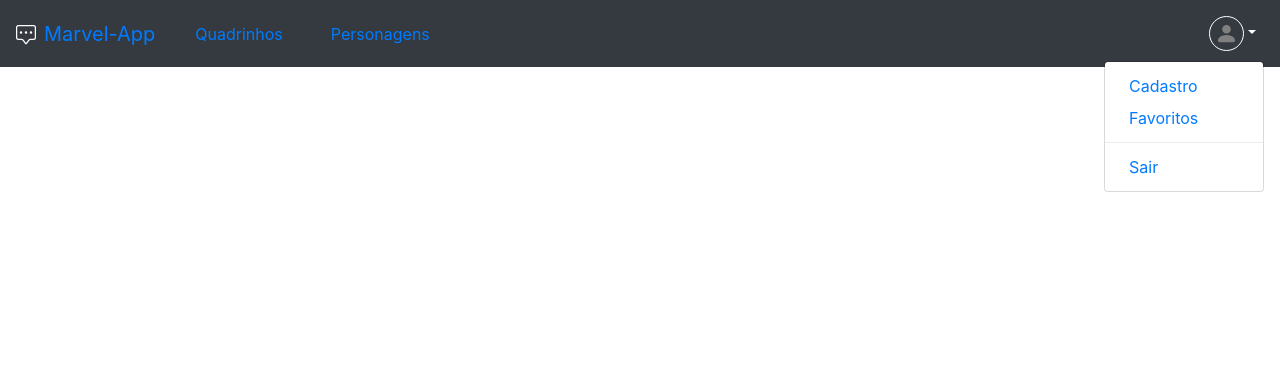
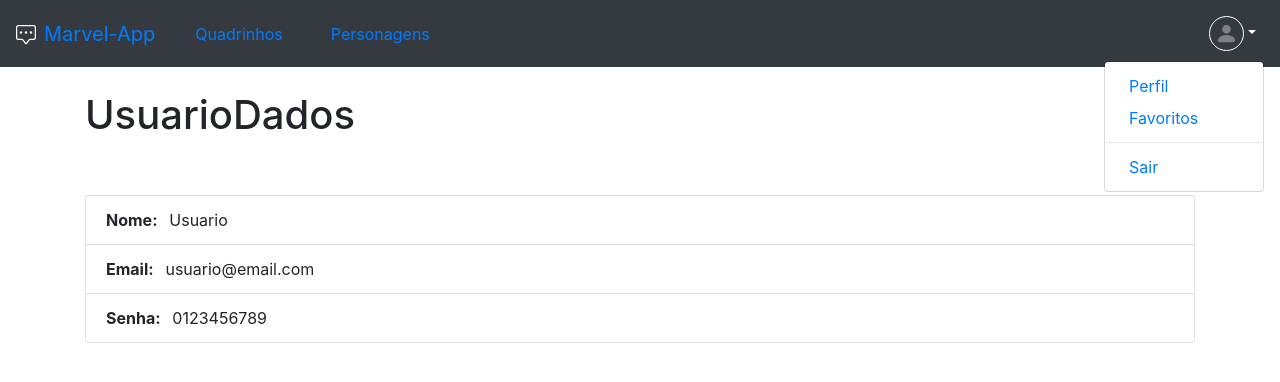
Before and after one commit to otaviohenrique1/marvel_app, a React (Create React App) app: page /usuario/012daws8565 in a window 1280 px wide. Both pictures are taken after a click on the link 1232 px from the left and 33 px from the top of the page. Shown: the top 382 px of the page. Built offline with nearby package versions, Linux system fonts and the light colour scheme.

Commit message:
Commit 6 dos arquivos

```diff
--- a/src/components/Header/index.tsx
+++ b/src/components/Header/index.tsx
@@ -3,6 +3,7 @@ import { Link } from "react-router-dom";
 import { Navbar, Collapse, Nav, NavbarBrand, NavbarToggler, UncontrolledDropdown, DropdownToggle, DropdownMenu, DropdownItem, NavItem } from "reactstrap";
 import { BsChatSquareDots, BsPersonFill } from "react-icons/bs";
 import '../../styles/scss/header/style.scss'
+import apiTeste4 from '../../services/api_teste/api_teste_4';
 
 export default function Header() {
   const [isOpen, setIsOpen] = useState(false);
@@ -34,10 +35,10 @@ export default function Header() {
               </DropdownToggle>
               <DropdownMenu right>
                 <DropdownItem>
-                  <Link className="nav-item-link" to={`/usuario/${'1'}`}>Cadastro</Link>
+                  <Link className="nav-item-link" to={`/usuario/${apiTeste4[0].id}`}>Perfil</Link>
                 </DropdownItem>
                 <DropdownItem>
-                  <Link className="nav-item-link" to={`/favoritos/${'1'}`}>Favoritos</Link>
+                  <Link className="nav-item-link" to={`/favoritos/${apiTeste4[0].id}`}>Favoritos</Link>
                 </DropdownItem>
                 <DropdownItem divider />
                 <DropdownItem>
--- a/src/pages/Quadrinhos/QuadrinhosDados/index.tsx
+++ b/src/pages/Quadrinhos/QuadrinhosDados/index.tsx
@@ -2,7 +2,7 @@ import React, { useEffect, useState } from 'react';
 import { BsHeartFill, BsHeart } from 'react-icons/bs';
 import { useParams } from 'react-router';
 import { Button, Form, ListGroup, ListGroupItem, Row } from 'reactstrap';
-import apiTeste from '../../../services/api_teste/api_teste_2';
+import apiTeste2 from '../../../services/api_teste/api_teste_2';
 
 interface DataMarvelProps {
   title: string;
@@ -32,7 +32,7 @@ export default function QuadrinhosDados() {
   const { id } = useParams<QuadrinhosDadosParamsProps>();
 
   useEffect(() => {
-    let resultado = apiTeste.find((item) => {
+    let resultado = apiTeste2.find((item) => {
       if (item.id === id) {
         setDataMarvel({
           title: item.title,
--- a/src/pages/Usuarios/UsuarioCadastro/index.tsx
+++ b/src/pages/Usuarios/UsuarioCadastro/index.tsx
@@ -20,7 +20,7 @@ export default function CadastroUsuarios() {
           <h1>Cadastro de Usuários</h1>
         </Col>
       </Row>
-      <Form>
+      <Form onSubmit={(e) => e.preventDefault()}>
         <Campo
           className="mt-2"
           htmlFor="nome"
@@ -29,6 +29,7 @@ export default function CadastroUsuarios() {
           nameInput="nome"
           idInput="nome"
           placeholderInput="Digite o nome do usuario"
+          required
         />
         <Campo
           className="mt-2"
@@ -38,6 +39,7 @@ export default function CadastroUsuarios() {
           nameInput="email"
           idInput="email"
           placeholderInput="Digite a email do usuario"
+          required
         />
         <Campo
           className="mt-2"
@@ -47,6 +49,7 @@ export default function CadastroUsuarios() {
           nameInput="senha"
           idInput="senha"
           placeholderInput="Digite a senha do usuario"
+          required
         />
         <ButtonGroup className="mt-5">
           <Button color="primary" type="submit">Salvar</Button>
--- a/src/pages/Usuarios/UsuarioDados/index.tsx
+++ b/src/pages/Usuarios/UsuarioDados/index.tsx
@@ -1,7 +1,63 @@
-import React from 'react';
+import React, { useEffect, useState } from 'react';
+import { useParams } from 'react-router-dom';
+import { Row, ListGroup, ListGroupItem, Col } from 'reactstrap';
+import apiTeste4 from '../../../services/api_teste/api_teste_4';
+
+interface UsuarioDadosProps {
+  id: string;
+  name: string;
+  email: string;
+  senha: string;
+}
+
+interface QuadrinhosDadosParamsProps {
+  id: string;
+}
+
+const dadosIniciais = {
+  id: '',
+  name: '',
+  email: '',
+  senha: ''
+};
 
 export default function UsuarioDados() {
+  const [usuarioDados, setUsuarioDados] = useState<UsuarioDadosProps>(dadosIniciais);
+
+  const { id } = useParams<QuadrinhosDadosParamsProps>();
+
+  useEffect(() => {
+    apiTeste4.find((item) => {
+      if (item.id === id) {
+        setUsuarioDados({
+          id: item.id,
+          name: item.name,
+          email: item.email,
+          senha: item.senha
+        })
+      }
+      return '';
+    });
+  }, [id]);
+
   return (
-    <h1>UsuarioDados</h1>
+    <Row>
+      <Col md={12} className="mt-4 mb-5">
+        <h1>UsuarioDados</h1>
+      </Col>
+      <Col md={12}>
+        <ListGroup>
+          <ListGroupItem>
+            <span className='mr-2' style={{fontWeight: 'bold'}}> Nome: </span>{usuarioDados.name}
+          </ListGroupItem>
+          <ListGroupItem>
+            <span className='mr-2' style={{fontWeight: 'bold'}}>Email: </span>{usuarioDados.email}
+          </ListGroupItem>
+          <ListGroupItem>
+            <span className='mr-2' style={{fontWeight: 'bold'}}>Senha: </span>{usuarioDados.senha}
+          </ListGroupItem>
+        </ListGroup>
+      </Col>
+    </Row>
   );
 }
--- a/src/pages/routes.tsx
+++ b/src/pages/routes.tsx
@@ -23,7 +23,7 @@ export default function Routes() {
             <Route component={PersonagemDados} path="/personagens/:id" />
             <Route component={QuadrinhosLista} path="/quadrinhos" exact />
             <Route component={QuadrinhosDados} path="/quadrinhos/:id" />
-            <Route component={UsuarioDados} path="/usuarios/:id" exact/>
+            <Route component={UsuarioDados} path="/usuario/:id" exact/>
             <Route component={Favoritos} path="/favoritos/:id" exact/>
           </PageContainer>
         </Switch>
--- a/src/services/api_teste/api_teste_4.ts
+++ b/src/services/api_teste/api_teste_4.ts
@@ -3,7 +3,7 @@ const apiTeste4 = [
     id: "012daws8565",
     name: "Usuario",
     email: "usuario@email.com",
-    senha: '0123456789'
+    senha: "0123456789"
   },
 ];
 
```
